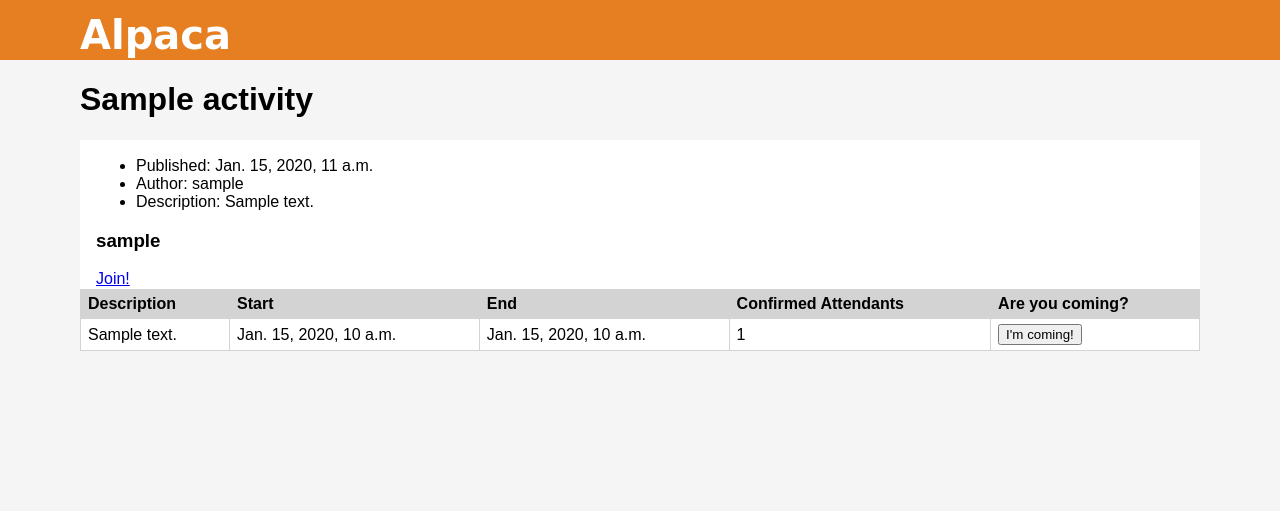
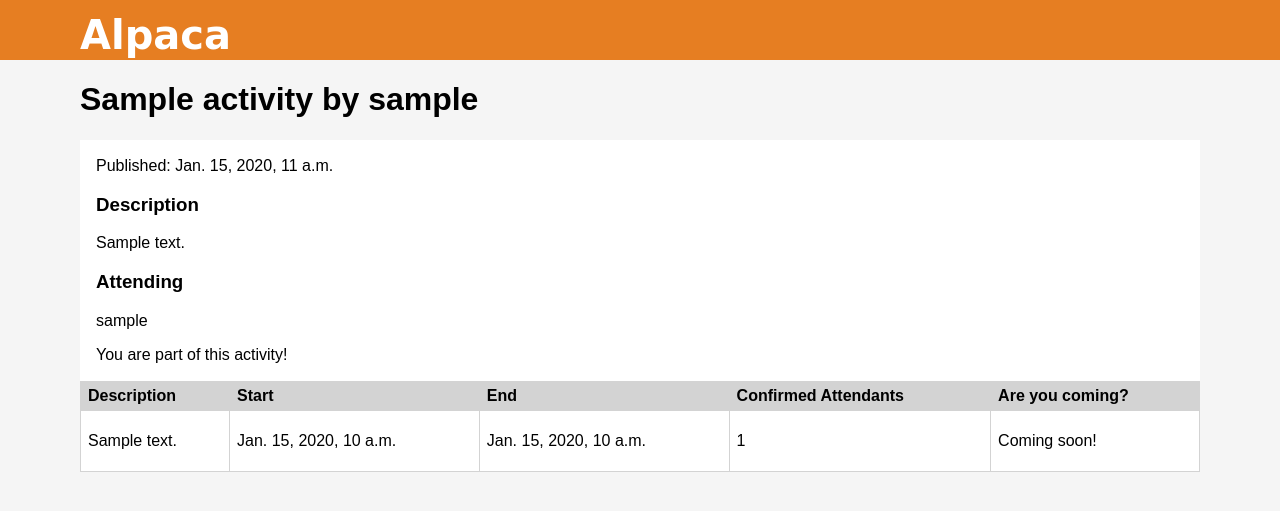
Before and after one commit to Sirikon/WarLlama, a Django app: template src/Alpaca/templates/Alpaca/activity.html in a window 1280 px wide. Shown: the top 511 px of the page. Run offline with Django 3.2, Linux system fonts and the light colour scheme; a user stored in the database is signed in; tables that the repository leaves empty hold one stand-in row (values such as "Sample post"); the template is opened without the code that fills it: values that come from a table or form of the project are taken from there, most other values are stand-ins (such as "Sample title", 1, 10 or a date in 2020); data that the repository does not hold is empty; some web fonts are replaced.

Commit message:
Join activity and join session
+ Added attendants administration in the activity admin panel.
+ Now activities can be correctly joined.
+ Now session joining is implemented.
- Joining a session is not currently working due to an implementation
problem with the necessary validations to allow the user to join.
- Sessions will always show a "Coming soon!" message until the
validations are fixed.

```diff
--- a/src/Alpaca/admin.py
+++ b/src/Alpaca/admin.py
@@ -29,8 +29,8 @@ class SessionInline(admin.TabularInline):
 
 class ActivityAdmin(admin.ModelAdmin):
     fieldsets = [
-        (None,          {'fields': ['pub_date', 'author', 'title', 'description']}),
-        ('Settings',    {'fields': ['auto_register', 'confirmation_period', 'age_minimum']})
+        ('Activity Description',          {'fields': ['pub_date', 'author', 'title', 'description','attendants']}),
+        ('Overall Settings',    {'fields': ['auto_register', 'confirmation_period', 'age_minimum']})
     ]
     inlines = [SessionInline]
 
--- a/src/Alpaca/models.py
+++ b/src/Alpaca/models.py
@@ -3,6 +3,7 @@ from __future__ import unicode_literals
 from django.core.validators import MinValueValidator
 from django.db import models
 from django.contrib.auth.models import User
+from django.utils import timezone
 
 import datetime
 
@@ -43,3 +44,14 @@ class Session (models.Model):
 
     def __str__(self):
         return self.description + " - " + self.start_date.strftime('%Y-%m-%d, from %H:%M') + " " + self.end_date.strftime('to %Y-%m-%d, %H:%M') + " - " + str(self.confirmed_attendants.count()) + " confirmed attending."
+
+    def hasFinished():
+        now = timezone.now()
+        return now >= self.end_date
+
+    def isOnConfirmationPeriod():
+        now = timezone.now()
+        return self.start_date - self.activity.confirmation_period <= now <= self.end_date
+
+    def canUserJoin(user):
+        return self.activity.author != user and user in self.activity.attendants.all and user not in self.confirmed_attendants.all
--- a/src/Alpaca/templates/Alpaca/activity.html
+++ b/src/Alpaca/templates/Alpaca/activity.html
@@ -1,20 +1,28 @@
 {% extends './_layout.html' %}
 
-{% block title %}{{ activity.title }}{% endblock %}
+{% block title %}{{ activity.title }} by {{ activity.author.username }}{% endblock %}
 
 {% block content %}
     <div class="al-rich-content">
-        <ul>
-            <li>Published: {{ activity.pub_date }}</li>
-            <li>Author: {{ activity.author.username }}</li>
-            <li>Description: {{ activity.description }}</li>
-        </ul>
-        <h3>{{ user.username }}</h3>
+        <p>Published: {{ activity.pub_date }}</p>
+        <h3>Description</h3>
+        <p>{{ activity.description }}</p>
+
+        <h3>Attending</h3>
+        <p>
+        {% for att in activity.attendants.all %}
+            {{ att.username }}
+        {% endfor %}
+        </p>
+
         {% if user.is_authenticated %}
-            {% if user in activity.attendants %}
+            {% if activity.author == user or user in activity.attendants.all %}
                 <p>You are part of this activity!</p>
             {% else %}
-                <a href="{% url 'alpaca:activity' activity.id %}">Join!</a>
+                <form method="POST">
+                    {% csrf_token %}
+                    <input type="submit" name="al_join" value="Join!"/>
+                </form>
             {% endif%}
         {% else %}
             <a href="{% url 'alpaca:login' activity.id %}">Join!</a>
@@ -31,11 +39,29 @@
         </tr>
         {% for session in session_list %}
         <tr>
-            <td>{{ session.description }}</td>
-            <td>{{ session.start_date }}</td>
-            <td>{{ session.end_date }}</td>
-            <td>{{ session.confirmed_attendants.count }}</td>
-            <td><button>I'm coming!</button></td>
+            <td><p>{{ session.description }}</p></td>
+            <td><p>{{ session.start_date }}</p></td>
+            <td><p>{{ session.end_date }}</p></td>
+            <td><p>{{ session.confirmed_attendants.count }}</p></td>
+            <td>
+                {% if user.is_authenticated %}
+                    {% if sessions.isOnConfirmationPeriod %}
+                        {% if session.canUserJoin %}
+                            <form method="POST">
+                                {% csrf_token %}
+                                <input type="hidden" name="session_id" value="{{ session.id }}"/>
+                                <input type="submit" name="al_confirm" value="I'm going!!"/>
+                            </form>
+                        {% else %}
+                            <p>See you there ^^</p>
+                        {% endif %}
+                    {% elif not session.hasFinished %}
+                        <p>Coming soon!</p>
+                    {% endif %}
+                {% else %}
+                    <p>Join the activity to come!</p>
+                {% endif %}
+            </td>
         </tr>
         {% endfor %}
     </table>
```
Also changed, not shown: src/Alpaca/views.py (+18 -1 lines).
